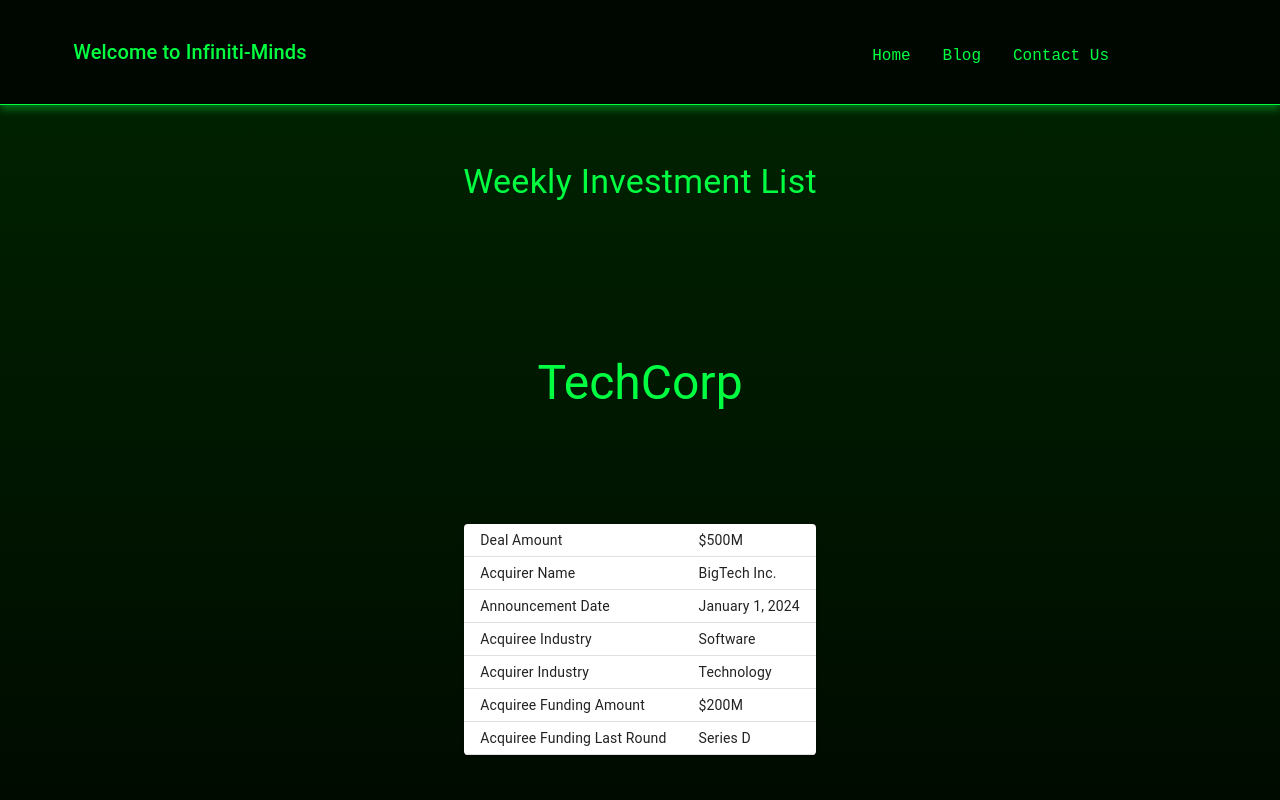
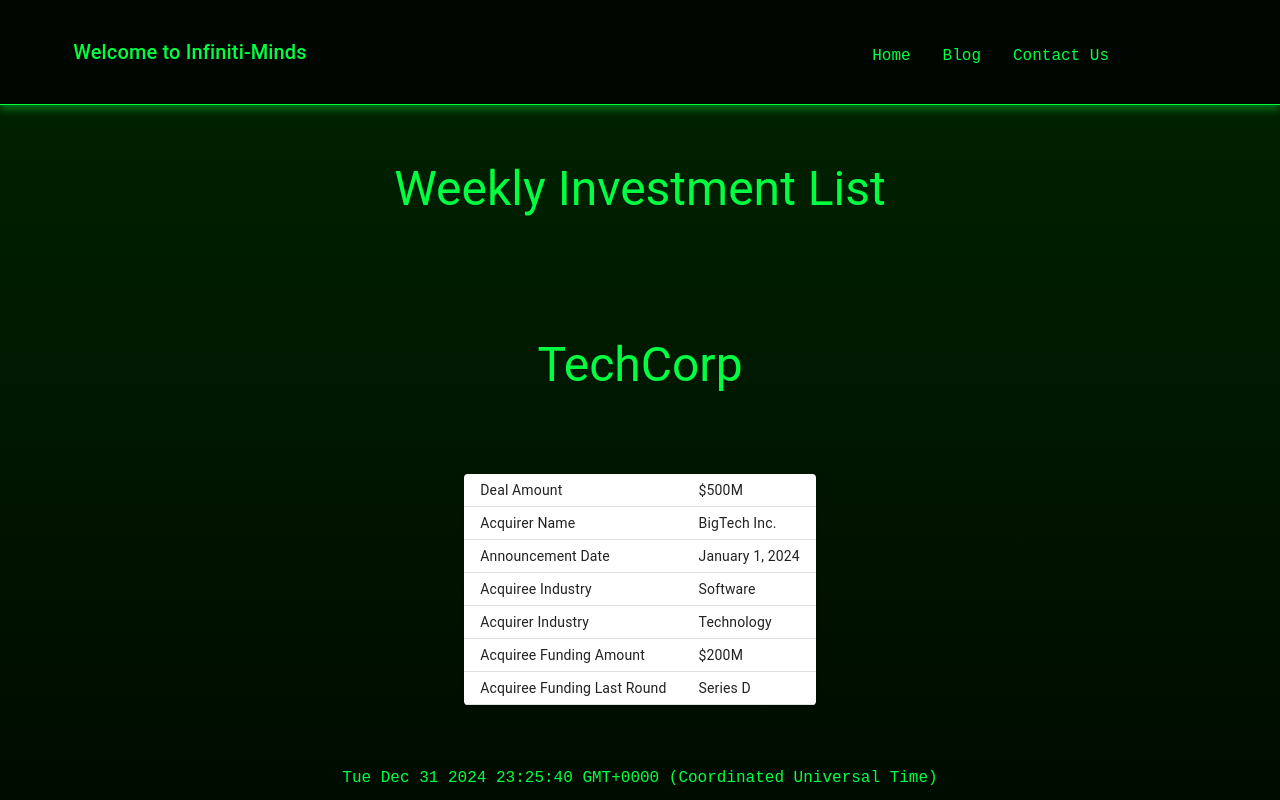
Before and after one commit to greerlcourtney/who-got-acquired, a React (Create React App) app: page / in a window 1280 px wide. Shown: the top 800 px of the page. Built offline with nearby package versions, Linux system fonts and the light colour scheme.

Commit message:
resizing & build

```diff
--- a/src/components/LatestAcquisitionCard.css
+++ b/src/components/LatestAcquisitionCard.css
@@ -1,3 +1,3 @@
 .light-neon-green {
-    background-color: #a7d5a7; /* Light neon green */
+    background-color: #ccffcc; /* Light neon green */
   }
--- a/src/components/LatestAcquisitionCard.js
+++ b/src/components/LatestAcquisitionCard.js
@@ -18,11 +18,11 @@ function LatestAcquisitionCard() {
     <Box textAlign="center" p={4}>
       <Grid container spacing={2} direction="column" alignItems="center">
         <Grid item xs={12}>
-          <Typography variant="h3" py={10} gutterBottom>
+          <Typography variant="h3" py={6} gutterBottom>
             {acquisitionData.companyName}
           </Typography>
         </Grid>
-        <Grid item xs={12} md={8}>
+        <Grid item xs={12} md={6}>
           <TableContainer component={Paper} className="light-neon-green">
             <Table size="small">
               <TableBody>
--- a/src/pages/Home.js
+++ b/src/pages/Home.js
@@ -8,11 +8,11 @@ function Home() {
   return (
     <Layout>
       <Box textAlign="center" mt={7} mb={5}>
-        <Typography variant="h4">
+        <Typography variant="h3">
             Weekly Investment List
         </Typography>
       </Box>
-      <Box textAlign="center" my={4}>
+      <Box textAlign="center" my={2}>
         <LatestAcquisitionCard />
       </Box>
       <Box textAlign="center" my={4}>
--- a/src/styles/theme.css
+++ b/src/styles/theme.css
@@ -65,9 +65,7 @@ body {
     text-shadow: 0 0 10px #00ff41;
   }
 
-  .light-neon-green {
-    background-color: #ccffcc; /* Light neon green */
-  }
+
 
   /* Button Styling */
   button {
```
